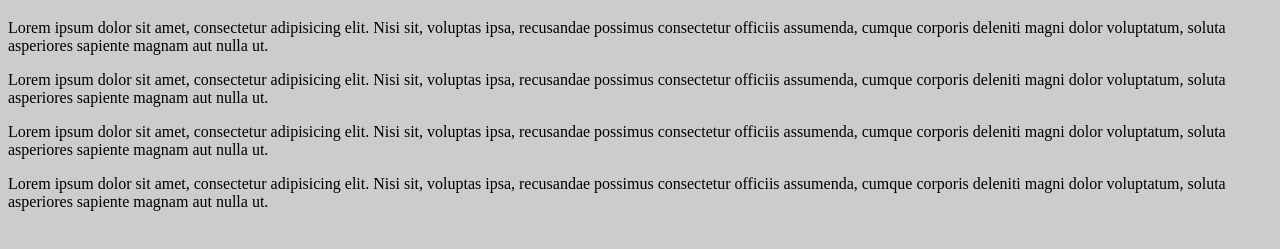
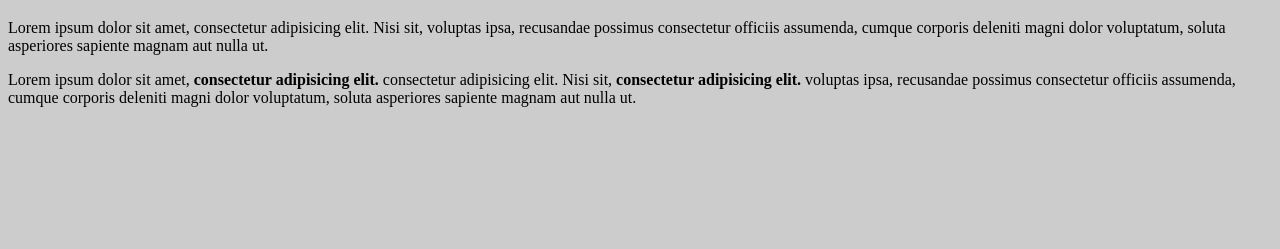
Before and after one commit to brighamherrera/miweb, a plain HTML site: page index.html in a window 1280 px wide. Shown: the part 61-310 px from the top of the page. Drawn offline with Linux system fonts and the light colour scheme.

Commit message:
Se reducen la cantidad de parrafos

```diff
--- a/index.html
+++ b/index.html
@@ -12,11 +12,9 @@
 
 	<p>Lorem ipsum dolor sit amet, consectetur adipisicing elit. Nisi sit, voluptas ipsa, recusandae possimus consectetur officiis assumenda, cumque corporis deleniti magni dolor voluptatum, soluta asperiores sapiente magnam aut nulla ut.</p>
 
-	<p>Lorem ipsum dolor sit amet, consectetur adipisicing elit. Nisi sit, voluptas ipsa, recusandae possimus consectetur officiis assumenda, cumque corporis deleniti magni dolor voluptatum, soluta asperiores sapiente magnam aut nulla ut.</p>
+	<p>Lorem ipsum dolor sit amet, <strong>consectetur adipisicing elit.</strong> consectetur adipisicing elit. Nisi sit, <strong>consectetur adipisicing elit.</strong> voluptas ipsa, recusandae possimus consectetur officiis assumenda, cumque corporis deleniti magni dolor voluptatum, soluta asperiores sapiente magnam aut nulla ut.</p>
 
-	<p>Lorem ipsum dolor sit amet, consectetur adipisicing elit. Nisi sit, voluptas ipsa, recusandae possimus consectetur officiis assumenda, cumque corporis deleniti magni dolor voluptatum, soluta asperiores sapiente magnam aut nulla ut.</p>
 
-	<p>Lorem ipsum dolor sit amet, consectetur adipisicing elit. Nisi sit, voluptas ipsa, recusandae possimus consectetur officiis assumenda, cumque corporis deleniti magni dolor voluptatum, soluta asperiores sapiente magnam aut nulla ut.</p>
 
 </body>
 </html>
```
